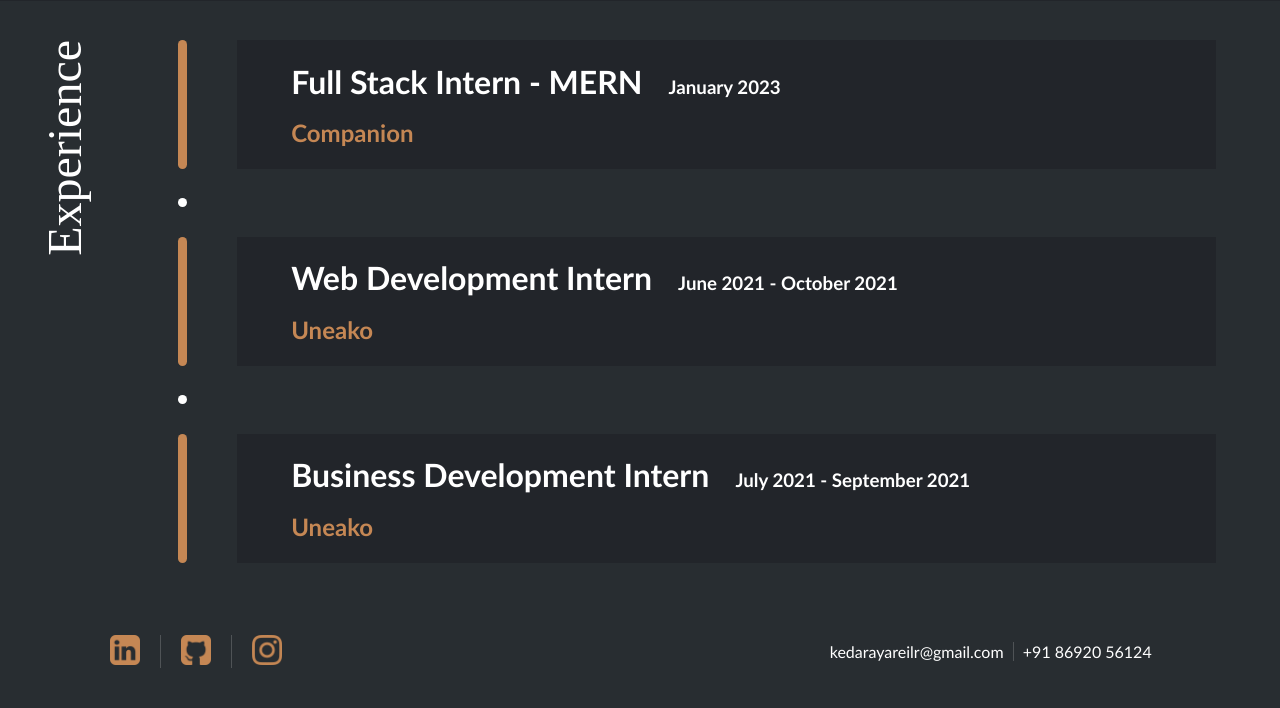
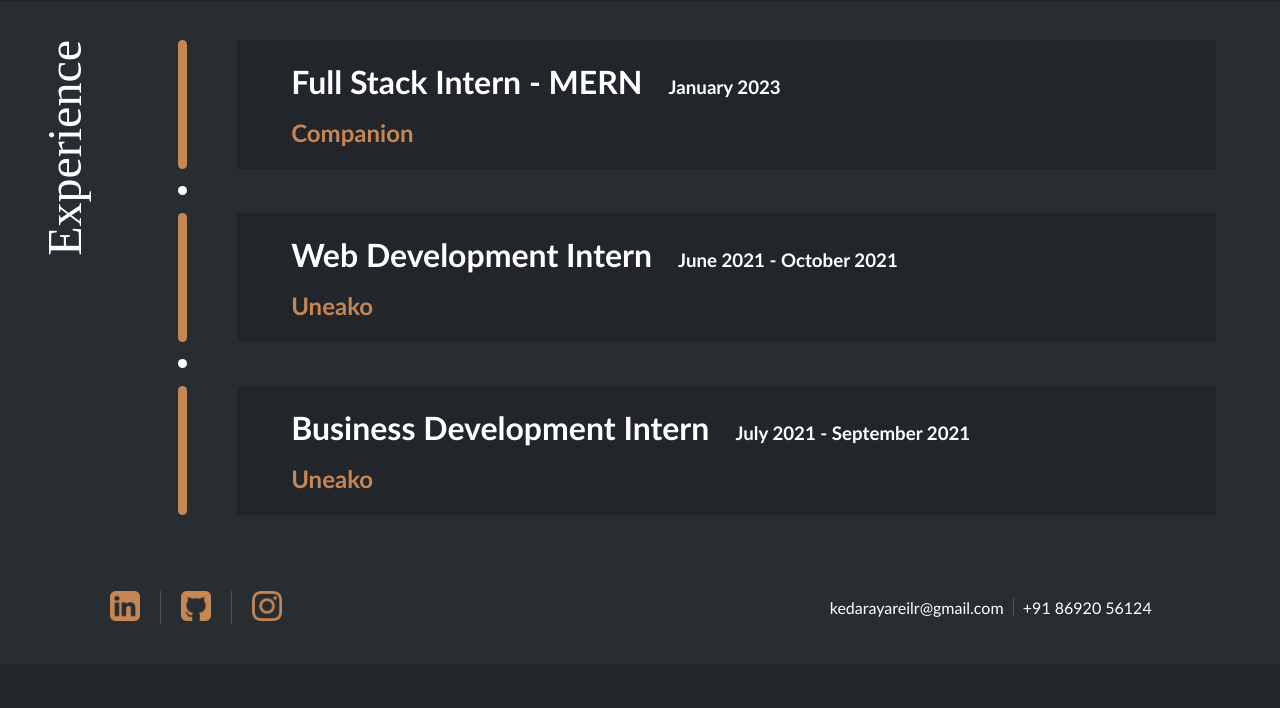
Before and after one commit to kedar-ayare/kedar-ayare.github.io, a PHP site: page / in a window 1280 px wide. Shown: the part 2362-3070 px from the top of the page. After the commit the page ends 2986 px from the top, so only its background shows below. Run offline with PHP 8.4, Linux system fonts and the light colour scheme; some web fonts are replaced.

Commit message:
Dot padding reduced

```diff
--- a/css/style.css
+++ b/css/style.css
@@ -512,7 +512,7 @@
     width: 100%;
     /* background-color: #C58754; */
     height: 5%;
-    padding: 2% 0;
+    padding: 1% 0;
 }
 .dot-box{
     width: 10%;
```
